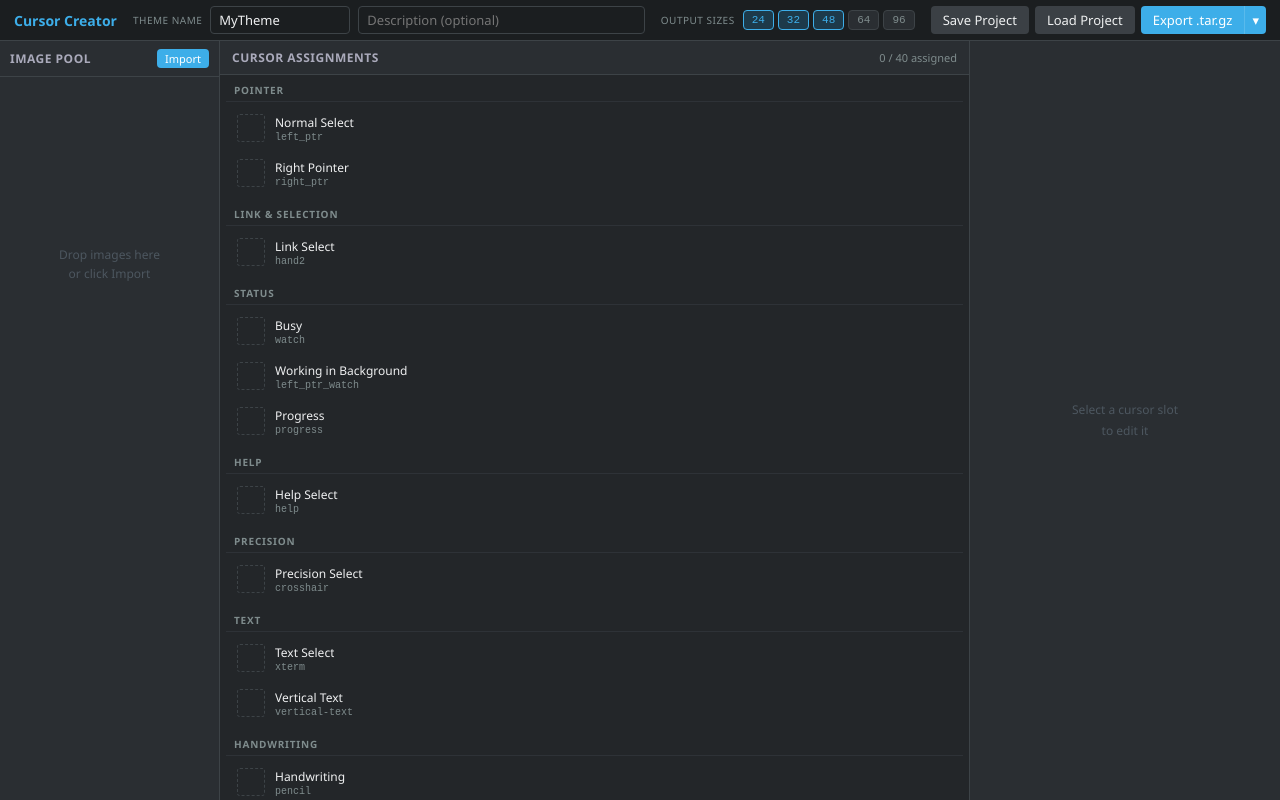
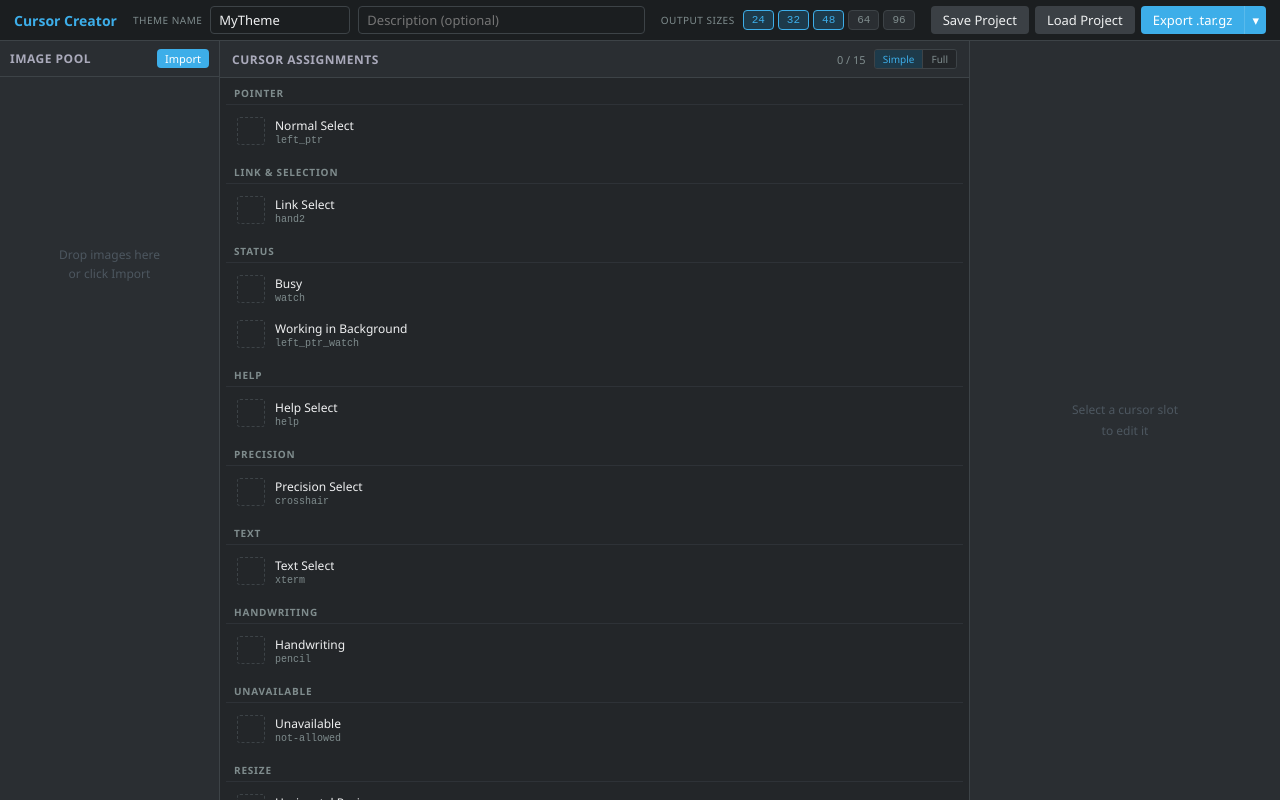
Before and after one commit to pyrefyre64/cursor-creator, a Vue app: page / in a window 1280 px wide. Built offline with nearby package versions, Linux system fonts and the light colour scheme.

Commit message:
simple assignment mode

```diff
--- a/src/components/AssignmentGrid.vue
+++ b/src/components/AssignmentGrid.vue
@@ -1,12 +1,16 @@
 <script setup>
 import { computed } from 'vue'
-import { project } from '../store/project.js'
-import { CATEGORIES, CURSORS_BY_CATEGORY } from '../data/cursorDatabase.js'
+import { project, ui } from '../store/project.js'
+import { CATEGORIES, CURSORS, CURSORS_BY_CATEGORY } from '../data/cursorDatabase.js'
 import CursorSlot from './CursorSlot.vue'
 
 const categoriesWithCursors = computed(() =>
   CATEGORIES
-    .map(cat => ({ ...cat, cursors: CURSORS_BY_CATEGORY[cat.id] ?? [] }))
+    .map(cat => {
+      let cursors = CURSORS_BY_CATEGORY[cat.id] ?? []
+      if (ui.simpleMode) cursors = cursors.filter(c => c.winRole)
+      return { ...cat, cursors }
+    })
     .filter(cat => cat.cursors.length > 0)
 )
 
@@ -15,19 +19,30 @@ function getImage(cursorId) {
   return imageId ? project.images[imageId] ?? null : null
 }
 
+const visibleCursors = computed(() =>
+  ui.simpleMode ? CURSORS.filter(c => c.winRole) : CURSORS
+)
+
 const totalAssigned = computed(() =>
-  Object.values(project.assignments).filter(v => v && project.images[v]).length
+  visibleCursors.value.filter(c => {
+    const id = project.assignments[c.id]
+    return id && project.images[id]
+  }).length
 )
-const totalSlots = computed(() =>
-  Object.values(CURSORS_BY_CATEGORY).reduce((s, arr) => s + arr.length, 0)
-)
+const totalSlots = computed(() => visibleCursors.value.length)
 </script>
 
 <template>
   <div class="assignment-grid">
     <div class="grid-header">
       <span class="grid-title">Cursor Assignments</span>
-      <span class="grid-count">{{ totalAssigned }} / {{ totalSlots }} assigned</span>
+      <div class="grid-header-right">
+        <span class="grid-count">{{ totalAssigned }} / {{ totalSlots }}</span>
+        <div class="mode-seg" title="Simple: Windows-compatible cursors only · Full: all X11/Linux roles">
+          <button class="seg-btn" :class="{ active: ui.simpleMode }"  @click="ui.simpleMode = true">Simple</button>
+          <button class="seg-btn" :class="{ active: !ui.simpleMode }" @click="ui.simpleMode = false">Full</button>
+        </div>
+      </div>
     </div>
 
     <div class="grid-body">
@@ -70,9 +85,34 @@ const totalSlots = computed(() =>
   letter-spacing: 0.5px;
   color: #aab;
 }
+.grid-header-right {
+  display: flex;
+  align-items: center;
+  gap: 8px;
+}
 .grid-count {
   font-size: 11px;
   color: #7f8c8d;
+}
+.mode-seg {
+  display: flex;
+  border: 1px solid #3d4347;
+  border-radius: 3px;
+  overflow: hidden;
+}
+.seg-btn {
+  font-size: 10px;
+  padding: 2px 8px;
+  background: #232629;
+  color: #7f8c8d;
+  border: none;
+  border-radius: 0;
+}
+.seg-btn + .seg-btn { border-left: 1px solid #3d4347; }
+.seg-btn:hover { background: #31363b; color: #eff0f1; }
+.seg-btn.active {
+  background: #1d3a4a;
+  color: #3daee9;
 }
 
 .grid-body {
--- a/src/data/cursorDatabase.js
+++ b/src/data/cursorDatabase.js
@@ -8,8 +8,10 @@
  *   aliases     — additional names written as symlinks in the theme
  *   detect      — regex array for auto-assigning from imported filenames
  *   hotspotHint — rough position hint ('top-left' | 'center' | 'top-right' | ...)
+ *   winRole     — Windows registry key name (HKCU\Control Panel\Cursors), if this
+ *                 cursor has a direct Windows equivalent. Absence means Linux/web only.
+ *                 These 15 roles are also the "simple mode" set.
  *
- * Windows → X11 mapping follows cursor-mapping.md.
  * Total named cursors (primary + all aliases) exceeds 70.
  */
 
@@ -36,6 +38,7 @@ export const CURSORS = [
   {
     id: 'left_ptr',
     label: 'Normal Select',
+    winRole: 'Arrow',
     category: 'pointer',
     aliases: [
       'default',
@@ -61,6 +64,7 @@ export const CURSORS = [
   {
     id: 'hand2',
     label: 'Link Select',
+    winRole: 'Hand',
     category: 'link',
     aliases: [
       'pointer', 'hand', 'hand1', 'pointing_hand',
@@ -75,6 +79,7 @@ export const CURSORS = [
   {
     id: 'watch',
     label: 'Busy',
+    winRole: 'Wait',
     category: 'status',
     aliases: ['wait', 'clock', 'f29f11e539c5f3b21f0f5f1d45c01051'],
     detect: [/\bwatch\b/i, /\bwait\b/i, /\bclock\b/i, /\bbusy\b/i],
@@ -83,6 +88,7 @@ export const CURSORS = [
   {
     id: 'left_ptr_watch',
     label: 'Working in Background',
+    winRole: 'AppStarting',
     category: 'status',
     aliases: ['08e8e1c95fe2fc01f976f1e063a24ccd', '3ecb610c1bf2410f44200f48c40d3599'],
     detect: [/left[_-]?ptr[_-]?watch/i, /working/i, /app[_-]?starting/i, /background/i],
@@ -101,6 +107,7 @@ export const CURSORS = [
   {
     id: 'help',
     label: 'Help Select',
+    winRole: 'Help',
     category: 'help',
     aliases: [
       'question_arrow',
@@ -114,6 +121,7 @@ export const CURSORS = [
   {
     id: 'crosshair',
     label: 'Precision Select',
+    winRole: 'Crosshair',
     category: 'precision',
     aliases: ['cross', 'plus', 'tcross', 'diamond_cross'],
     detect: [/crosshair/i, /\bprecision\b/i, /\btcross\b/i, /\bcross\b/i],
@@ -124,6 +132,7 @@ export const CURSORS = [
   {
     id: 'xterm',
     label: 'Text Select',
+    winRole: 'IBeam',
     category: 'text',
     aliases: ['text', 'ibeam'],
     detect: [/xterm/i, /\btext\b/i, /ibeam/i, /i[_-]?beam/i],
@@ -142,6 +151,7 @@ export const CURSORS = [
   {
     id: 'pencil',
     label: 'Handwriting',
+    winRole: 'NWPen',
     category: 'handwriting',
     aliases: [],
     detect: [/pencil/i, /handwriting/i, /\bpen\b/i],
@@ -152,6 +162,7 @@ export const CURSORS = [
   {
     id: 'not-allowed',
     label: 'Unavailable',
+    winRole: 'No',
     category: 'unavailable',
     aliases: ['crossed_circle', 'circle', 'forbidden', '03b6e0fcb3499374a867c041f52298f0'],
     detect: [/not[_-]?allow/i, /unavailable/i, /forbid/i, /crossed[_-]?circle/i, /\bno\b/i],
@@ -170,6 +181,7 @@ export const CURSORS = [
   {
     id: 'ew-resize',
     label: 'Horizontal Resize',
+    winRole: 'SizeWE',
     category: 'resize',
     aliases: ['sb_h_double_arrow', 'h_double_arrow', 'size_hor', '1ab6223944d28fd11d49c6a2c6f8998b'],
     detect: [/ew[_-]?resize/i, /horiz.*resize/i, /size[_-]?hor/i, /h[_-]?double[_-]?arrow/i],
@@ -186,6 +198,7 @@ export const CURSORS = [
   {
     id: 'ns-resize',
     label: 'Vertical Resize',
+    winRole: 'SizeNS',
     category: 'resize',
     aliases: ['sb_v_double_arrow', 'v_double_arrow', 'size_ver', '2870a09082c103050810ffdffffe0204', 'c07385c7190e701020ff7ffffd08103c'],
     detect: [/ns[_-]?resize/i, /vert.*resize/i, /size[_-]?ver/i, /v[_-]?double[_-]?arrow/i],
@@ -202,6 +215,7 @@ export const CURSORS = [
   {
     id: 'nwse-resize',
     label: 'Diagonal Resize ↖↘',
+    winRole: 'SizeNWSE',
     category: 'resize',
     aliases: [
       'size_fdiag',
@@ -215,6 +229,7 @@ export const CURSORS = [
   {
     id: 'nesw-resize',
     label: 'Diagonal Resize ↗↙',
+    winRole: 'SizeNESW',
     category: 'resize',
     aliases: [
       'size_bdiag',
@@ -294,6 +309,7 @@ export const CURSORS = [
   {
     id: 'fleur',
     label: 'Move',
+    winRole: 'SizeAll',
     category: 'move',
     aliases: ['move', 'all-scroll', 'size_all', '00000000000000020006000e7e9ffc3f'],
     detect: [/\bfleur\b/i, /\bmove\b/i, /all[_-]?scroll/i, /size[_-]?all/i],
@@ -302,6 +318,7 @@ export const CURSORS = [
   {
     id: 'sb_up_arrow',
     label: 'Alternate Select',
+    winRole: 'UpArrow',
     category: 'move',
     aliases: ['up_arrow', 'center_ptr'],
     detect: [/up[_-]?arrow/i, /sb[_-]?up/i, /center[_-]?ptr/i, /alternate/i],
--- a/src/store/project.js
+++ b/src/store/project.js
@@ -25,6 +25,8 @@ export const ui = reactive({
   draggingImageId: null,
   /** Toast notification */
   toast: null,    // { message: string, type: 'info'|'error' }
+  /** When true, assignment grid shows only the 15 Windows-mapped cursor roles */
+  simpleMode: true,
 })
 
 // ── Helpers ───────────────────────────────────────────────────────────────────
```
